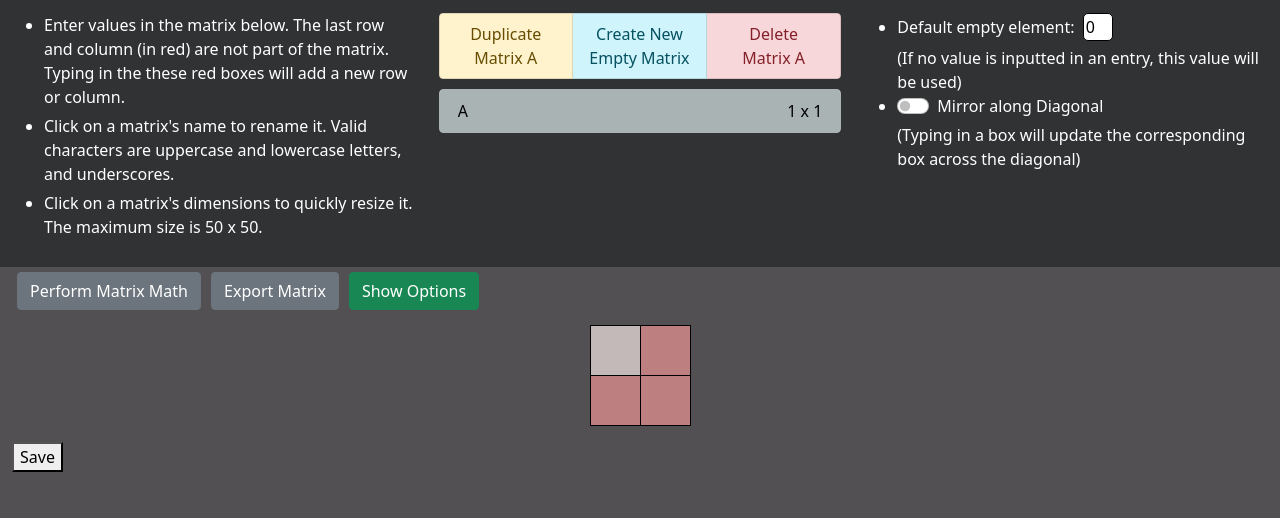
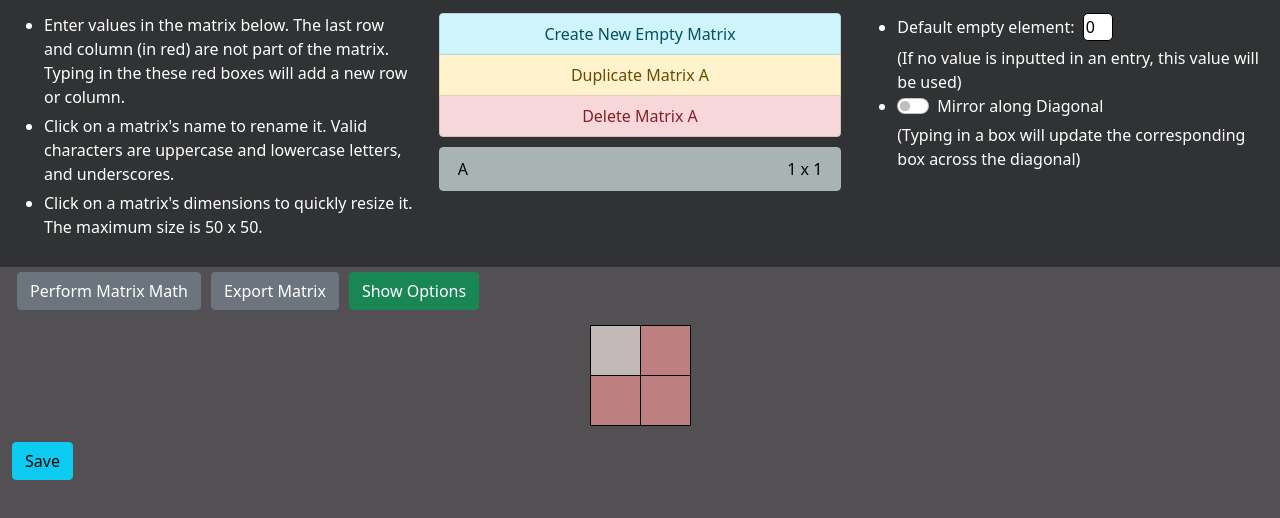
Before and after one commit to andrewctam/matrix-gen, a React (Create React App) app: page / in a window 1280 px wide. Shown: the top 518 px of the page. Built offline with nearby package versions, Linux system fonts and the light colour scheme.

Commit message:
Fix saving/loading

```diff
--- a/public/index.html
+++ b/public/index.html
@@ -151,7 +151,6 @@
   }
 
   .selectors-box {
-    max-height: 300px;
   }
 
   .options {
@@ -165,12 +164,7 @@
 
 
   .info {
-    max-height: 250px;
-  overflow: auto;
-  }
-
-  .selector-button {
-    width: 33.3333%;
+    overflow: auto;
   }
 
 
--- a/src/App.js
+++ b/src/App.js
@@ -8,12 +8,19 @@ class App extends React.Component {
 
     constructor(props) {
         super(props);
-        this.state = {
-            mirror: false,
-            sparseVal: "0",
-            selection: "A",
-            matrices: {"A": [["", ""], ["", ""]]}
+
+        try {
+            this.loadFromLocalStorage();
+        } catch (error) {
+            this.state = {
+                mirror: false,
+                sparseVal: "0",
+                selection: "A",
+                matrices: {"A": [["", ""], ["", ""]]}
+            }
         }
+
+
     }
 
 
@@ -37,7 +44,7 @@ class App extends React.Component {
         return (
             <div>
 
-                <div class = "sticky-top">
+                <div>
                 <Selectors matrices = {this.state.matrices}
                     updateSelection = {this.updateSelection}
                     addMatrix = {this.addMatrix}
@@ -47,11 +54,13 @@ class App extends React.Component {
                     selection = {this.state.selection}
                     updateMatrix = {this.updateMatrix}
                     resizeMatrix = {this.resizeMatrix}
-                    updateParameter = {this.updateParameter}/>
-                    </div>
+                    updateParameter = {this.updateParameter}
+                    mirror = {this.state.mirror}
+                    sparseVal = {this.state.sparseVal}
+                    /></div>
 
                     {editor}
-                <button onClick={this.saveMatricesToLocalStorage}>Save</button>
+                <button className = "btn btn-info" onClick={this.saveToLocalStorage}>Save</button>
 
             </div>
         )
@@ -201,23 +210,76 @@ class App extends React.Component {
         }
     }
 
-    saveMatricesToLocalStorage = () => {
+    saveToLocalStorage = () => {
         var names = "";
         var matrixString = "";
-        for (const [name, matrix] of Object.entries(this.props.matrices)) {
+        for (const [name, matrix] of Object.entries(this.state.matrices)) {
+            matrixString = "";
             names += name + ",";
-            for (var i = 0; i < matrix.length; i++) {
-                for (var j = 0; j < matrix[0].length; j++)
-                    matrixString += matrix[i][j] + ",";
 
-                if (i != matrix.length - 1)
+            for (var i = 0; i < matrix.length - 1; i++) {
+                for (var j = 0; j < matrix[0].length - 1; j++) {
+                    matrixString += matrix[i][j];
+                    if (j != matrix[0].length - 2)
+                        matrixString += ","
+                }
+
+                if (i != matrix.length - 2)
                     matrixString += "]";
             }
+
 
             window.localStorage.setItem(name, matrixString);
         }
 
-        window.localStorage.setItem("names", names)
+        window.localStorage.setItem("names;", names.substring(0, names.length - 1))
+        window.localStorage.setItem("mirror;", this.state.mirror ? "1" : "0")
+        window.localStorage.setItem("sparseValue;", this.state.sparseVal)
+
+
+    }
+
+
+    loadFromLocalStorage = () => {
+        var names = localStorage.getItem("names;")
+        names = names.split(",")
+        var matrices = {}
+
+        var matrix;
+        for (const n of names) {
+            matrix = localStorage.getItem(n);
+            matrix = matrix.split("]")
+            for (var i = 0; i < matrix.length; i++) {
+                matrix[i] = matrix[i].split(",")
+                matrix[i].push("");
+            }
+
+            matrix.push(new Array(matrix[0].length).fill(""));
+
+
+
+            console.log(matrix)
+            matrices[n] = matrix
+        }
+
+
+        console.log(matrices)
+        this.state = {
+            matrices: matrices,
+            mirror: window.localStorage.getItem("mirror;") === "1",
+            sparseVal: window.localStorage.getItem("sparseValue;"),
+            selection: names[0],
+
+        };
+
+
+
+
+
+
+
+
+
 
     }
 
--- a/src/selectors/Selectors.js
+++ b/src/selectors/Selectors.js
@@ -47,11 +47,11 @@ class Selectors extends React.Component {
                 </ul>
             </div>
                 <div className = "col-sm-4">
-                    <div id = "selectors" className="list-group list-group-horizontal">
+                    <div id = "selectors" className="list-group">
+                        <AddButton key = " add " addMatrix = {this.props.addMatrix} />
                         <DuplicateButton key = " duplicate "
                         copyMatrix = {this.props.copyMatrix}
                         selection = {this.props.selection}/>
-                        <AddButton key = " add " addMatrix = {this.props.addMatrix} />
                         <DeleteButton key = " delete "
                         deleteMatrix = {this.props.deleteMatrix}
                         updateSelection = {this.props.updateSelection}
@@ -66,9 +66,9 @@ class Selectors extends React.Component {
             <div className = "col-sm-4">
                 <ul>
                     <li>Default empty element: &nbsp;
-                    <ParameterTextInput width = {"30px"} defaultVal = {"0"} id={"sparse"} updateParameter={this.props.updateParameter}/> </li>
+                    <ParameterTextInput width = {"30px"} defaultVal = {this.props.sparseVal} id={"sparse"} updateParameter={this.props.updateParameter}/> </li>
                     (If no value is inputted in an entry, this value will be used)
-                    <li><ParameterSwitchInput defaultVal = {false} id = {"mirror"} name={"mirror"} text = {"Mirror along Diagonal"} updateParameter={this.props.updateParameter}/></li>
+                    <li><ParameterSwitchInput defaultVal = {this.props.mirror} id = {"mirror"} name={"mirror"} text = {"Mirror along Diagonal"} updateParameter={this.props.updateParameter}/></li>
                     (Typing in a box will update the corresponding box across the diagonal)
                 </ul>
             </div>
```
